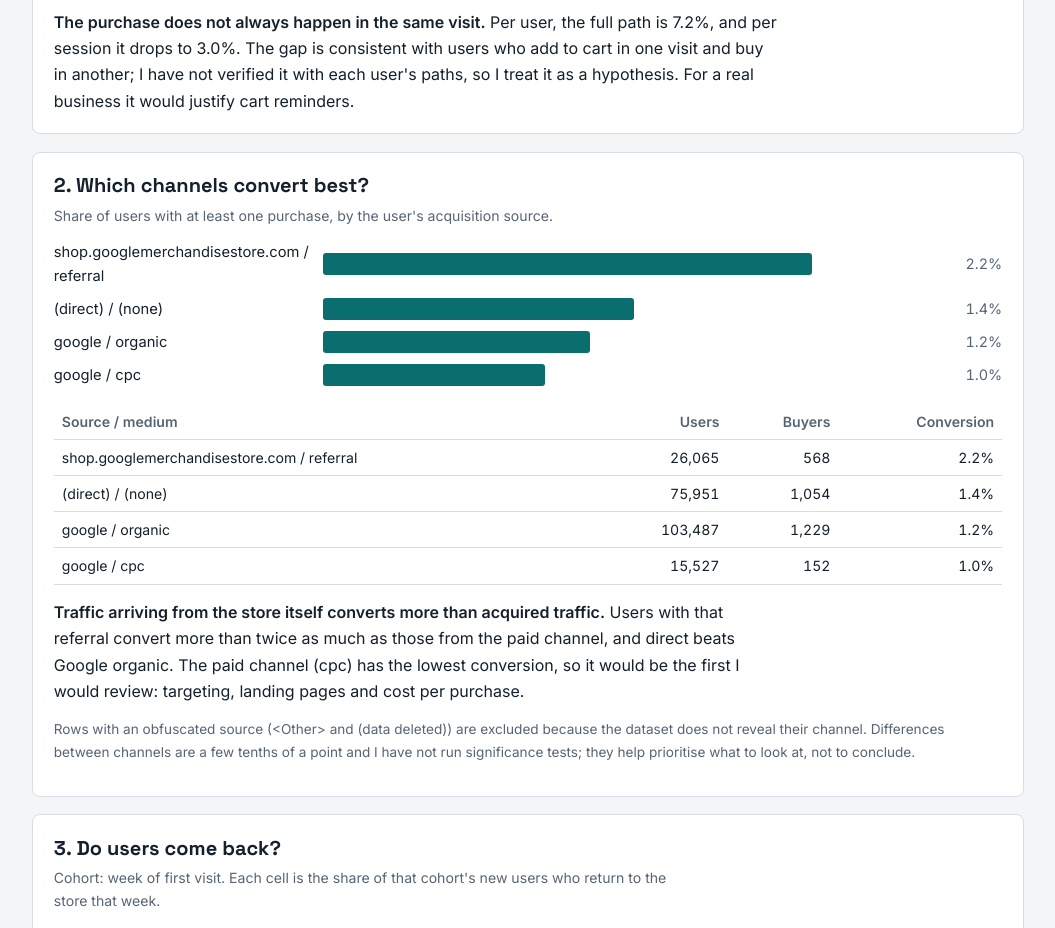
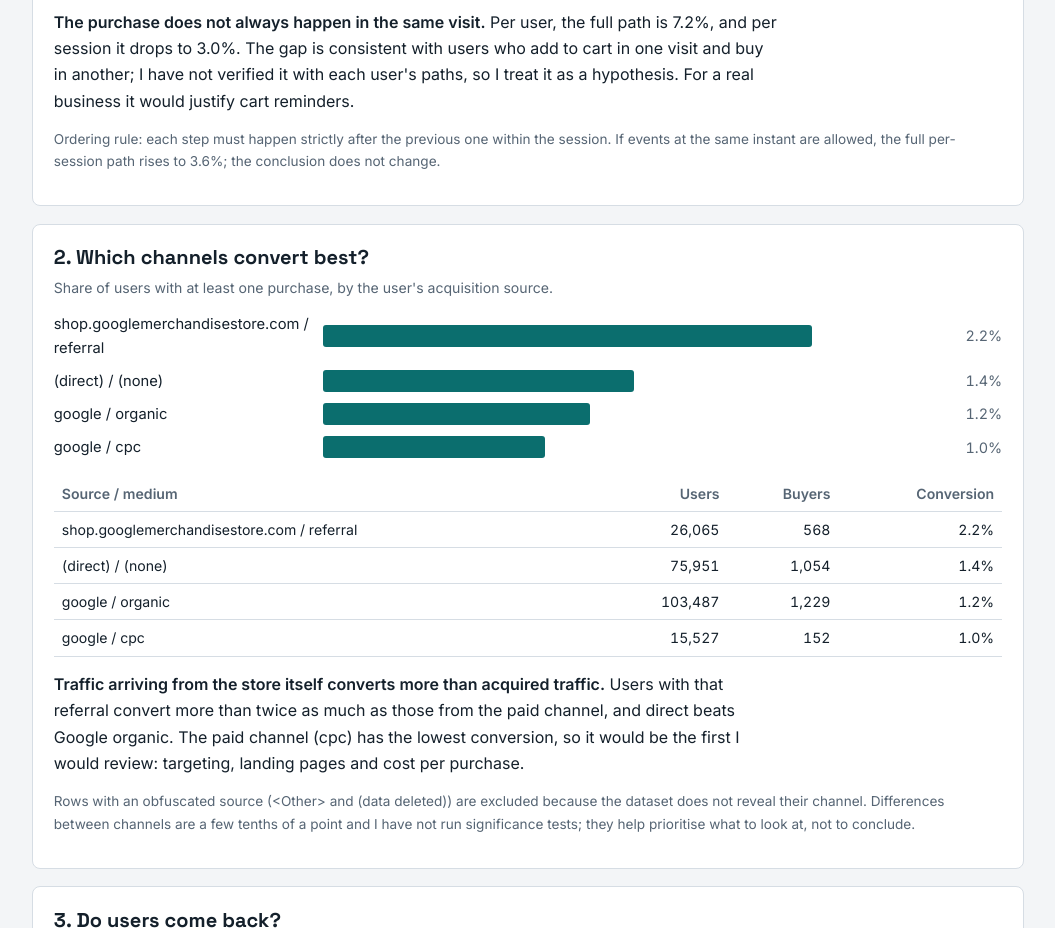
Before and after one commit to Octa96mz/Octa96mz.github.io, a plain HTML site: page analitica-ecommerce/index.html in a window 1280 px wide. Shown: the part 1200-2128 px from the top of the page, without its empty margins (112-1167 px from the left). Drawn offline with Linux system fonts and the light colour scheme.

Commit message:
Informe de analítica: añadir nota sobre el criterio de orden del embudo por sesión
Co-Authored-By: Claude Sonnet 5.5 <noreply@anthropic.com>
Claude-Session: https://claude.ai/code/session_01FqxFvgKs7DVeHk4Zb8N6nZ

```diff
--- a/analitica-ecommerce/index.html
+++ b/analitica-ecommerce/index.html
@@ -89,6 +89,7 @@ td.na{color:var(--muted);text-align:center}
   <div class="bars" role="img"><div class="br"><span class="bl"><span class="es">Ver producto</span><span class="en">View product</span></span><span class="bt"><i class="b2" style="width:100.0%"></i></span><span class="bv"><span class="es">77.020</span><span class="en">77,020</span></span></div><div class="br"><span class="bl"><span class="es">Añadir al carrito</span><span class="en">Add to cart</span></span><span class="bt"><i class="b2" style="width:16.7%"></i></span><span class="bv"><span class="es">12.883</span><span class="en">12,883</span></span></div><div class="br"><span class="bl"><span class="es">Iniciar pago</span><span class="en">Begin checkout</span></span><span class="bt"><i class="b2" style="width:5.7%"></i></span><span class="bv"><span class="es">4.420</span><span class="en">4,420</span></span></div><div class="br"><span class="bl"><span class="es">Compra</span><span class="en">Purchase</span></span><span class="bt"><i class="b2" style="width:3.0%"></i></span><span class="bv"><span class="es">2.313</span><span class="en">2,313</span></span></div></div>
   <div class="wrap-x"><table><thead><tr><th><span class="es">Paso</span><span class="en">Step</span></th><th><span class="es">Usuarios que lo superan</span><span class="en">Users who pass it</span></th><th><span class="es">Sesiones que lo superan</span><span class="en">Sessions that pass it</span></th></tr></thead><tbody><tr><td><span class="es">Ver producto a carrito</span><span class="en">View product to cart</span></td><td><span class="es">20,5 %</span><span class="en">20.5%</span></td><td><span class="es">16,7 %</span><span class="en">16.7%</span></td></tr><tr><td><span class="es">Carrito a pago</span><span class="en">Cart to checkout</span></td><td><span class="es">77,4 %</span><span class="en">77.4%</span></td><td><span class="es">34,3 %</span><span class="en">34.3%</span></td></tr><tr><td><span class="es">Pago a compra</span><span class="en">Checkout to purchase</span></td><td><span class="es">45,5 %</span><span class="en">45.5%</span></td><td><span class="es">52,3 %</span><span class="en">52.3%</span></td></tr><tr class="tot"><td><span class="es">De punta a punta</span><span class="en">End to end</span></td><td><span class="es">7,2 %</span><span class="en">7.2%</span></td><td><span class="es">3,0 %</span><span class="en">3.0%</span></td></tr></tbody></table></div>
   <p class="read"><span class="es"><b>La compra no siempre ocurre en la misma visita.</b> Por usuario el recorrido completo es del 7,2 %, y por sesión baja al 3,0 %. La diferencia es compatible con usuarios que añaden al carrito en una visita y compran en otra; no lo he verificado con las rutas de cada usuario, así que lo dejo como hipótesis. Para un negocio real justificaría recordatorios de carrito.</span><span class="en"><b>The purchase does not always happen in the same visit.</b> Per user, the full path is 7.2%, and per session it drops to 3.0%. The gap is consistent with users who add to cart in one visit and buy in another; I have not verified it with each user's paths, so I treat it as a hypothesis. For a real business it would justify cart reminders.</span></p>
+  <p class="note"><span class="es">Criterio de orden: cada paso debe ocurrir estrictamente después del anterior dentro de la sesión. Si se permiten eventos con el mismo instante, el recorrido completo por sesión sube al 3,6 %; la conclusión no cambia.</span><span class="en">Ordering rule: each step must happen strictly after the previous one within the session. If events at the same instant are allowed, the full per-session path rises to 3.6%; the conclusion does not change.</span></p>
 </section>
 
 <section class="card">
```
